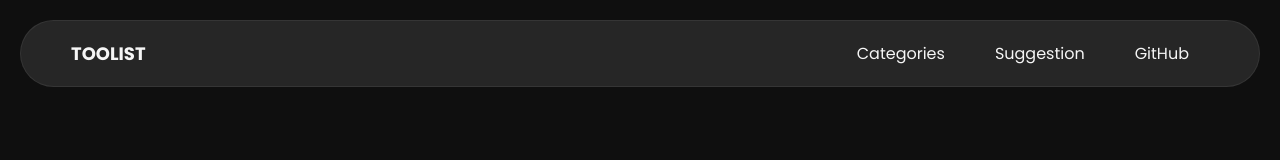
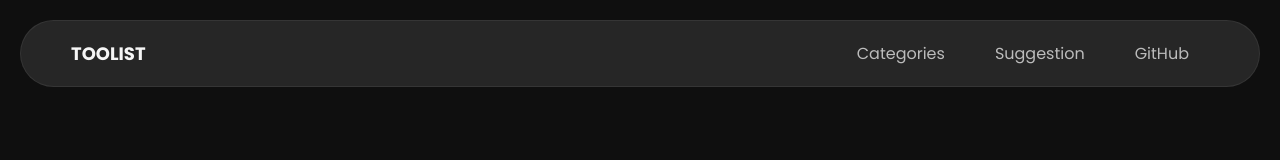
Before and after one commit to PannH/toolist, a Vue app: page / in a window 1280 px wide. Shown: the top 160 px of the page. Built offline with nearby package versions, Linux system fonts and the light colour scheme.

Commit message:
change color and transition

```diff
--- a/src/components/ui/NavLink.vue
+++ b/src/components/ui/NavLink.vue
@@ -22,13 +22,14 @@
 
       text-decoration: none;
 
-      transition: background-color .1s;
+      transition: .1s;
 
       font-size: 16px;
-      color: $white;
+      color: $gray;
 
       &:hover {
          background-color: $transparent-white;
+         color: $white;
       }
    }
 </style>
```
